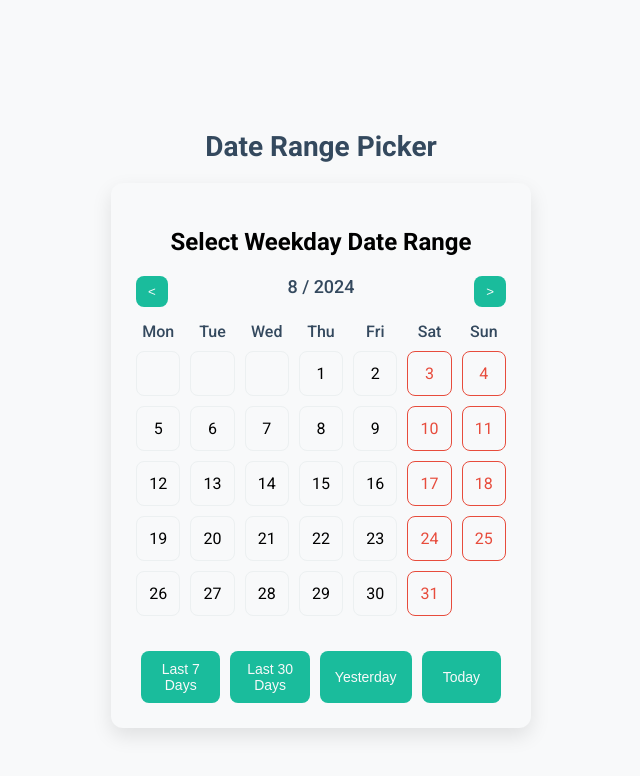
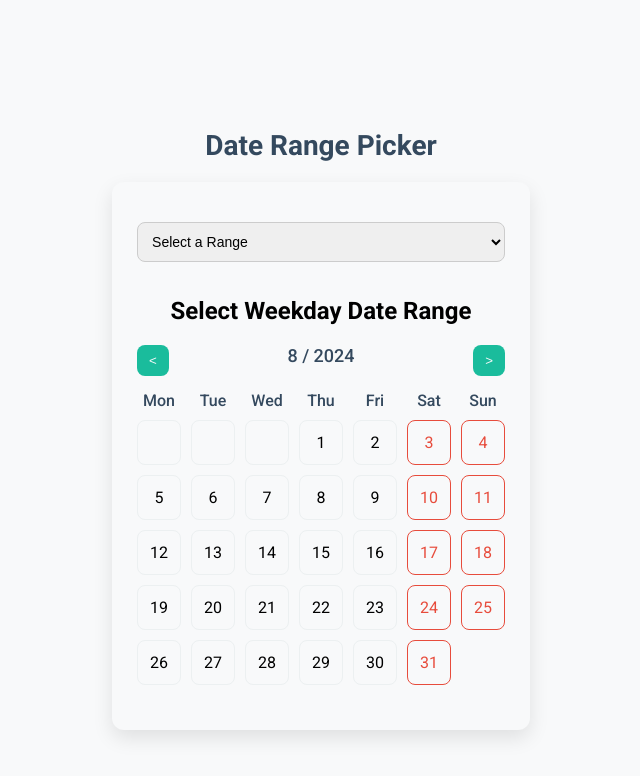
Before and after one commit to Dipti-1401/weekday-date-range-picker, a React (Create React App) app: page / in a window 1280 px wide. Shown: the top 776 px of the page, without its empty margins (319-959 px from the left). Built offline with nearby package versions, Linux system fonts and the light colour scheme.

Commit message:
(chore): Fix month wrapping logic in Calendar to handle month overflow and underflow correctly.

```diff
--- a/src/components/DateRangePicker/Calendar.tsx
+++ b/src/components/DateRangePicker/Calendar.tsx
@@ -1,6 +1,5 @@
-import React, { useCallback } from "react";
+import React from "react";
 import { isWeekend, daysInMonth, normalizeDate } from "../../utils/dateUtils";
-import Day from "./Day";
 import styles from "../../styles/DateRangePicker.module.css";
 
 interface CalendarProps {
@@ -22,8 +21,7 @@ function Calendar({
 }: CalendarProps) {
   const daysOfWeek = ["Mon", "Tue", "Wed", "Thu", "Fri", "Sat", "Sun"];
 
-  const isSelected = useCallback(
-    (date: Date) => {
+  function isSelected(date: Date) {
     if (!startDate) return false;
     const normalizedDate = normalizeDate(date);
     if (endDate) {
@@ -33,20 +31,16 @@ function Calendar({
       );
     }
     return normalizedDate.getTime() === normalizeDate(startDate).getTime();
-    },
-    [startDate, endDate]
-  );
+  }
 
-  const renderDays = useCallback(() => {
+  function renderDays() {
     const numberOfDays = daysInMonth(currentMonth, currentYear);
     const firstDayOfMonth = new Date(currentYear, currentMonth, 1).getDay();
     const startDayOffset = (firstDayOfMonth + 6) % 7;
 
-    const days: JSX.Element[] = [];
+    const days = [];
     for (let i = 0; i < startDayOffset; i++) {
-      days.push(
-        <div key={`blank-${i}`} className={styles.day} aria-hidden="true"></div>
-      );
+      days.push(<div key={`blank-${i}`} className={styles.day}></div>);
     }
 
     for (let i = 1; i <= numberOfDays; i++) {
@@ -54,47 +48,46 @@ function Calendar({
       const isCurrentDaySelected = isSelected(date);
 
       days.push(
-        <Day
+        <div
           key={i}
-          date={date}
-          isSelected={isCurrentDaySelected}
-          isWeekend={isWeekend(date)}
+          className={`${styles.day} ${isWeekend(date) ? styles.weekend : ""} ${
+            isCurrentDaySelected ? styles.selected : ""
+          }`}
           onClick={() => !isWeekend(date) && onDateChange(date)}
-        />
+          style={{ cursor: isWeekend(date) ? "not-allowed" : "pointer" }}
+        >
+          {i}
+        </div>
       );
     }
     return days;
-  }, [currentMonth, currentYear, isSelected, onDateChange]);
+  }
 
   return (
-    <div className={styles.calendar} role="grid">
+    <div className={styles.calendar}>
       <div className={styles.calendarHeader}>
         <button
           onClick={() => onMonthYearChange(currentMonth - 1, currentYear)}
-          aria-label="Previous month"
         >
           &lt;
         </button>
-        <span aria-live="polite">{`${currentMonth + 1} / ${currentYear}`}</span>
+        <span>{`${currentMonth + 1} / ${currentYear}`}</span>
         <button
           onClick={() => onMonthYearChange(currentMonth + 1, currentYear)}
-          aria-label="Next month"
         >
           &gt;
         </button>
       </div>
-      <div className={styles.weekdayLabels} role="row">
+      <div className={styles.weekdayLabels}>
         {daysOfWeek.map((day, index) => (
-          <div key={index} className={styles.weekdayLabel} role="columnheader">
+          <div key={index} className={styles.weekdayLabel}>
             {day}
           </div>
         ))}
       </div>
-      <div className={styles.calendarGrid} role="rowgroup">
-        {renderDays()}
-      </div>
+      <div className={styles.calendarGrid}>{renderDays()}</div>
     </div>
   );
 }
 
-export default React.memo(Calendar);
+export default Calendar;
--- a/src/components/DateRangePicker/DateRangePicker.tsx
+++ b/src/components/DateRangePicker/DateRangePicker.tsx
@@ -3,7 +3,7 @@ import Calendar from "./Calendar";
 import {
   getWeekendDatesInRange,
   formatDate,
-  normalizeDate,
+  resetTime,
 } from "../../utils/dateUtils";
 import styles from "../../styles/DateRangePicker.module.css";
 
@@ -29,10 +29,10 @@ function DateRangePicker({ predefinedRanges, onChange }: DateRangePickerProps) {
 
   const handleDateChange = useCallback(
     (date: Date, predefinedRange?: [Date, Date]) => {
-      const normalizedDate = normalizeDate(date);
+      const normalizedDate = resetTime(date);
 
       if (predefinedRange) {
-        const [start, end] = predefinedRange.map(normalizeDate);
+        const [start, end] = predefinedRange.map(resetTime);
         const weekendDates = getWeekendDatesInRange(start, end);
         onChange([start, end], weekendDates);
         setStartDate(start);
@@ -45,11 +45,11 @@ function DateRangePicker({ predefinedRanges, onChange }: DateRangePickerProps) {
           setEndDate(null);
         } else if (startDate && !endDate) {
           if (normalizedDate >= startDate) {
+            setEndDate(normalizedDate);
             const weekendDates = getWeekendDatesInRange(
               startDate,
               normalizedDate
             );
-            setEndDate(normalizedDate);
             onChange([startDate, normalizedDate], weekendDates);
           } else {
             setStartDate(normalizedDate);
@@ -61,15 +61,46 @@ function DateRangePicker({ predefinedRanges, onChange }: DateRangePickerProps) {
     [startDate, endDate, onChange]
   );
 
-  const handleMonthYearChange = useCallback((month: number, year: number) => {
+  const handleMonthYearChange = (month: number, year: number) => {
+    if (month < 0) {
+      month = 11;
+      year -= 1;
+    } else if (month > 11) {
+      month = 0;
+      year += 1;
+    }
     setCurrentMonth(month);
     setCurrentYear(year);
-  }, []);
+  };
+
+  const handlePredefinedRangeChange = (
+    e: React.ChangeEvent<HTMLSelectElement>
+  ) => {
+    const selectedRange = predefinedRanges.find(
+      (range) => range.label === e.target.value
+    );
+    if (selectedRange) {
+      handleDateChange(selectedRange.range[0], selectedRange.range);
+    }
+  };
 
   return (
     <div>
       <h1 className={styles.header}>Date Range Picker</h1>
       <div className={styles.dateRangePicker}>
+        <div className={styles.predefinedRanges}>
+          <select
+            onChange={handlePredefinedRangeChange}
+            className={styles.dropdown}
+          >
+            <option value="">Select a Range</option>
+            {predefinedRanges.map((range, index) => (
+              <option key={index} value={range.label}>
+                {range.label}
+              </option>
+            ))}
+          </select>
+        </div>
         <h2>Select Weekday Date Range</h2>
         <Calendar
           startDate={startDate}
@@ -79,19 +110,8 @@ function DateRangePicker({ predefinedRanges, onChange }: DateRangePickerProps) {
           currentYear={currentYear}
           onMonthYearChange={handleMonthYearChange}
         />
-        <div className={styles.predefinedRanges}>
-          {predefinedRanges.map((range, index) => (
-            <button
-              key={index}
-              onClick={() => handleDateChange(range.range[0], range.range)}
-              aria-label={`Select ${range.label}`}
-            >
-              {range.label}
-            </button>
-          ))}
-        </div>
         {startDate && endDate && (
-          <div className={styles.selectedRange} aria-live="polite">
+          <div className={styles.selectedRange}>
             Selected Range: {formatDate(startDate)} - {formatDate(endDate)}
           </div>
         )}
--- a/src/styles/DateRangePicker.module.css
+++ b/src/styles/DateRangePicker.module.css
@@ -162,3 +162,13 @@
   font-size: var(--font-size-base);
   text-align: center;
 }
+
+.dropdown {
+  padding: 10px;
+  border-radius: 8px;
+  border: 1px solid #ccc;
+  font-size: 14px;
+  font-weight: 500;
+  width: 100%;
+  margin-bottom: 15px;
+}
```
Lines whose indentation alone changed are shown as unchanged.
